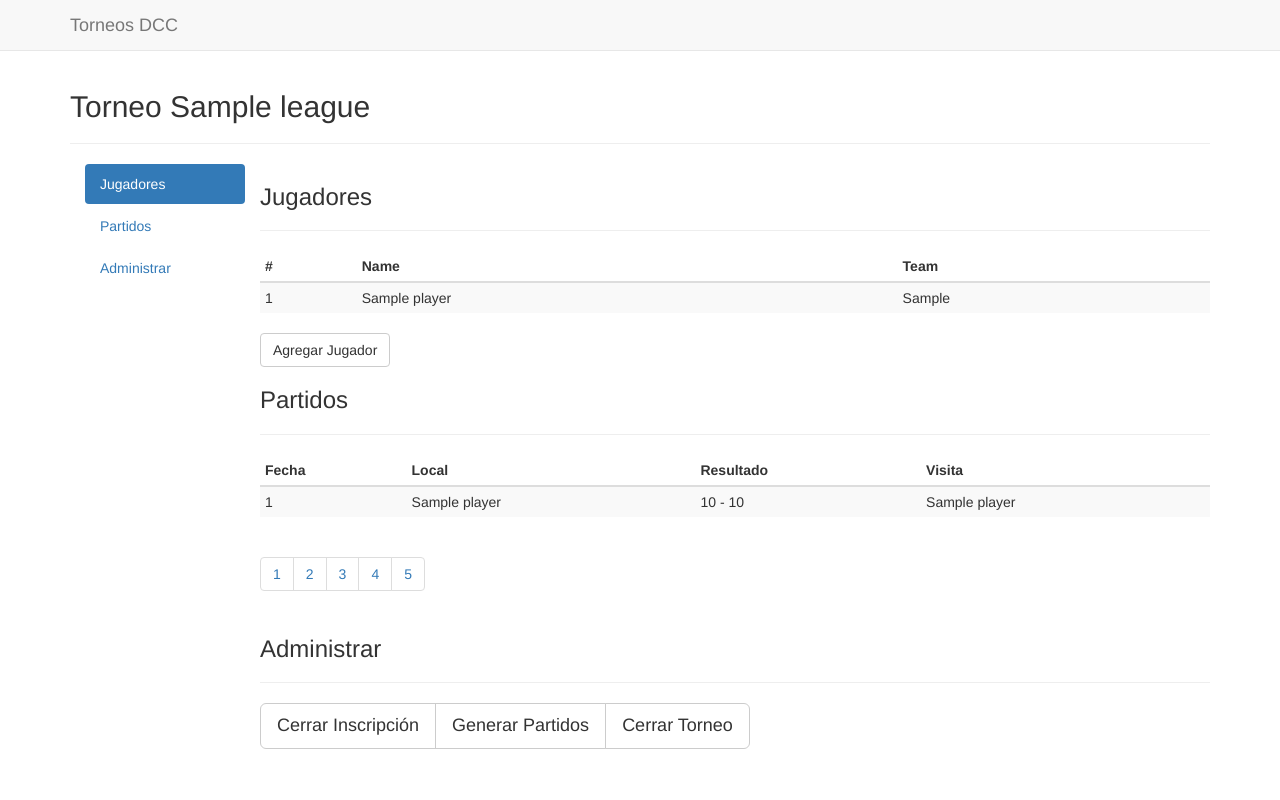
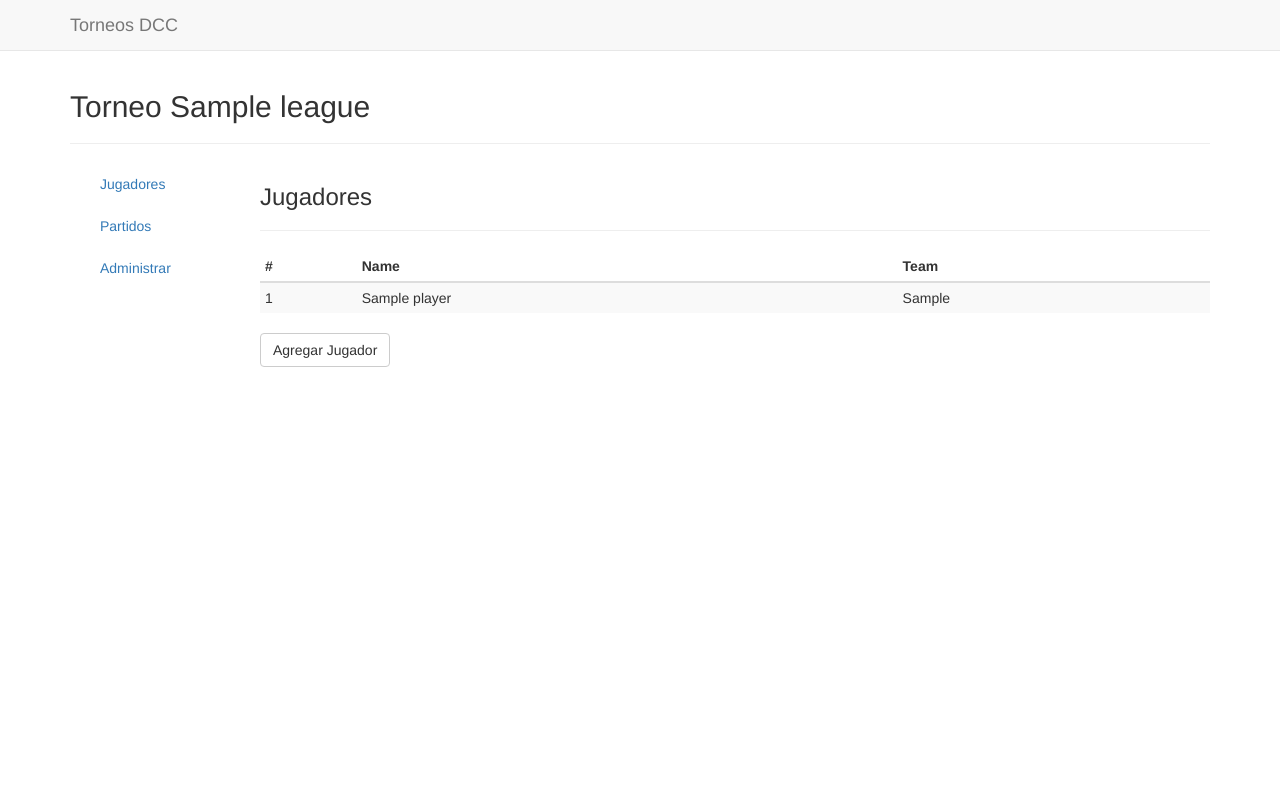
Before and after one commit to eacha/torneo, a Django app: template templates/fifa/league_admin.html in a window 1280 px wide. Run offline with Django 3.2, Linux system fonts and the light colour scheme; the template is opened without the code that fills it: values that come from a table or form of the project are taken from there, others are empty; tables that the repository leaves empty hold one stand-in row (values such as "Sample post"); some libraries are stand-ins or nearby versions.

Commit message:
The menu of league administration is collapsable

```diff
--- a/templates/fifa/league_admin.html
+++ b/templates/fifa/league_admin.html
@@ -1,5 +1,6 @@
 {% extends "base.html" %}
 {% load bootstrap3 %}
+
 <!-- Head -->
 {% block title %}Torneos DCC{% endblock %}
 {% block head %}
@@ -33,28 +34,34 @@
             $('#matchModal').modal('hide');
             return false;
         });});
+
+    //var myGroup = $('#panel');
+    $(function () {$('#panel').on('show.bs.collapse', function() {
+        $('#panel').find('.collapse.in').collapse('hide');
+    });});
+
     </script>
 {% endblock %}
 
 <!-- Body -->
 {% block content %}
 
-    <div class="container">
+    <div id="panel" class="container">
         <h2>Torneo {{ league.name }}</h2>
         <hr/>
 
         <div class="col-md-2">
             <ul class="nav nav-pills nav-stacked">
-                <li class="active"><a href="#">Jugadores</a></li>
-                <li><a href="#">Partidos</a></li>
-                <li><a href="#">Administrar</a></li>
+                <li><a data-toggle="collapse" data-parent="panel" href="#jugadores" aria-expanded="true"  aria-controls="jugadores">Jugadores</a></li>
+                <li><a data-toggle="collapse" data-parent="panel" href="#partidos" aria-expanded="false" aria-controls="partidos">Partidos</a></li>
+                <li><a data-toggle="collapse" data-parent="panel" href="#administrar" aria-expanded="false" aria-controls="administrar">Administrar</a></li>
             </ul>
         </div>
 
         <div class="col-md-10">
 
             <!-- Jugadores -->
-            <div id="Jugadores" class="row">
+            <div id="jugadores" class="row collapse in">
                 <h3>Jugadores</h3>
                 <hr/>
                 <table class="table table-hover table-striped table-condensed">
@@ -82,7 +89,7 @@
             </div>
 
             <!-- Partidos -->
-            <div id="Partidos" class="row">
+            <div id="partidos" class="row collapse">
                 <h3>Partidos</h3>
                 <hr/>
                 {% if matches %}
@@ -127,7 +134,7 @@
             </div>
 
             <!-- Administrar -->
-            <div id="Administrar" class="row">
+            <div id="administrar" class="row collapse">
                 <h3>Administrar</h3>
                 <hr/>
                 <div class="btn-group btn-group-lg">
@@ -179,4 +186,5 @@
 
         </div>
     </div>
+
 {% endblock %}
```
